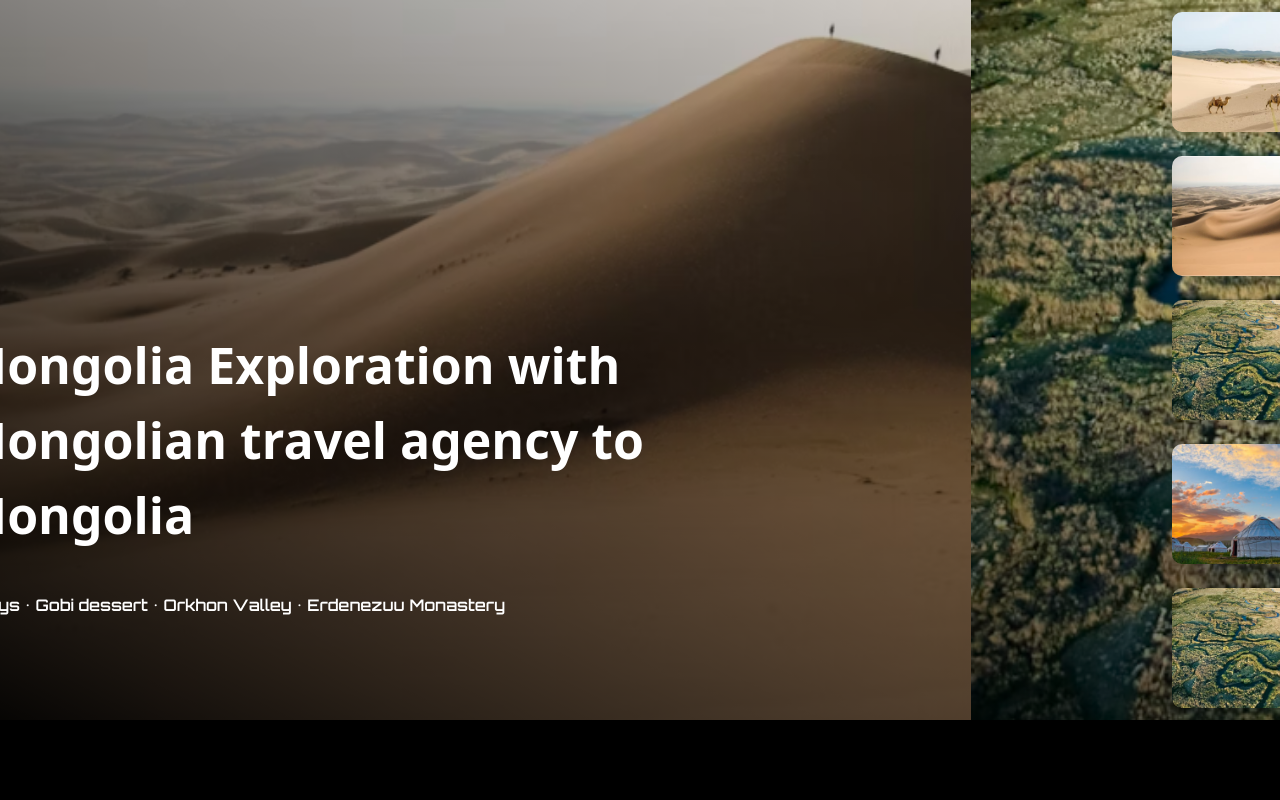
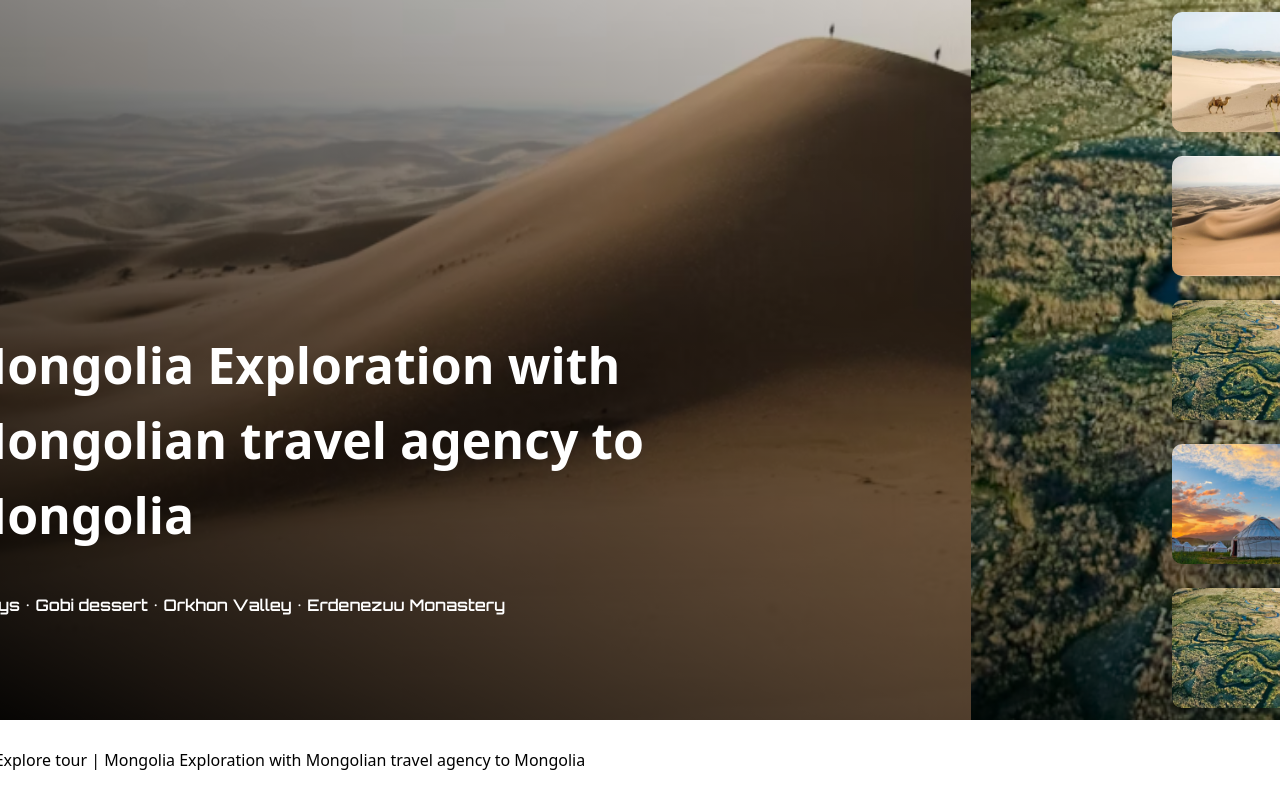
Before and after one commit to Buynaa192/HelloMongolia, a Next.js app in the folder web/: page /package/1 in a window 1280 px wide. Shown: the top 800 px of the page. Built offline with nearby package versions, Linux system fonts and the light colour scheme; no server answers; a web font is replaced by a local one.

Commit message:
packagesssss

```diff
--- a/web/src/app/package/[id]/page.tsx
+++ b/web/src/app/package/[id]/page.tsx
@@ -74,7 +74,7 @@ const packages = {
 
 export default function PackagePage() {
   return (
-    <div className="w-full text-black flex flex-col gap-4">
+    <div className="w-full text-black flex flex-col gap-4 bg-white">
       <div
         className="w-full h-180 relative overflow-hidden
       "
@@ -120,8 +120,8 @@ export default function PackagePage() {
           </div>
         </div>
       </div>
-      <div className="p-3">Home | Explore tour | {packages.title} </div>
-      <div className="w-full flex min-h-100 p-3 items-center ">
+      <div className="p-3 ">Home | Explore tour | {packages.title} </div>
+      <div className="w-full flex min-h-100 p-3 items-center  ">
         <div className="flex flex-col w-100">
           <div className="w-full flex flex-col gap-4">
             <div className="text-[24px] font-bold">Trip Overview:</div>
```
Also changed, not shown: 1 other file (tests, documents, lock files or other folders).
